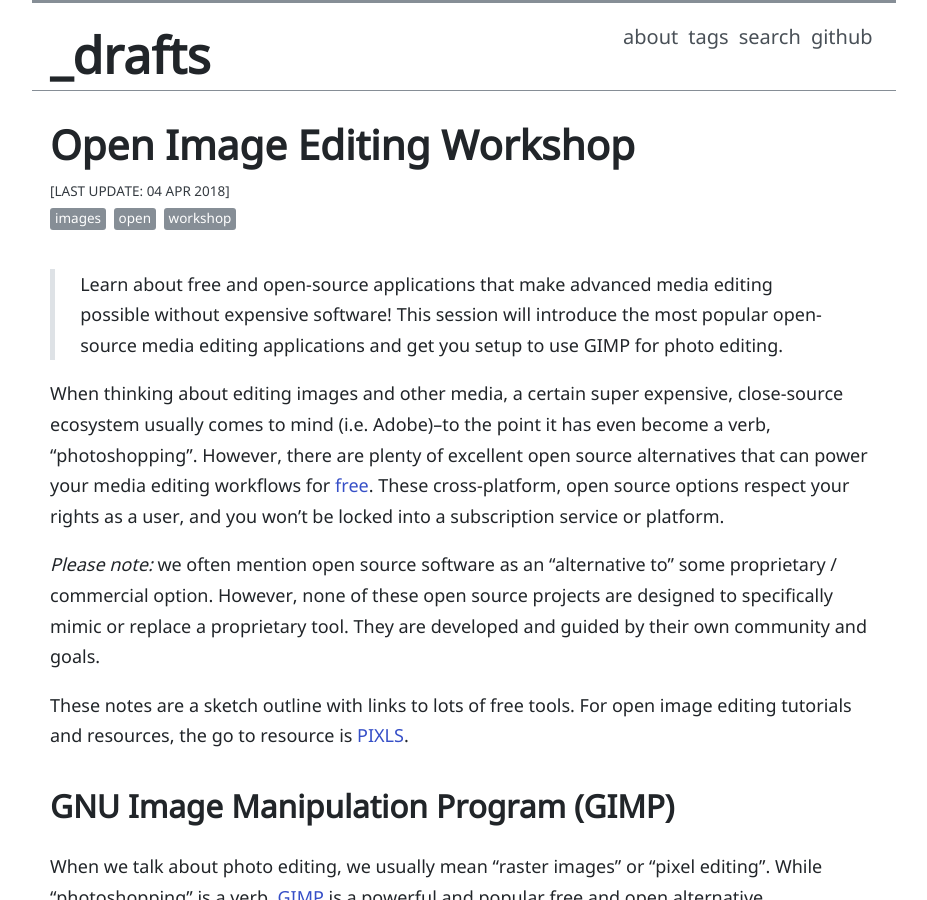
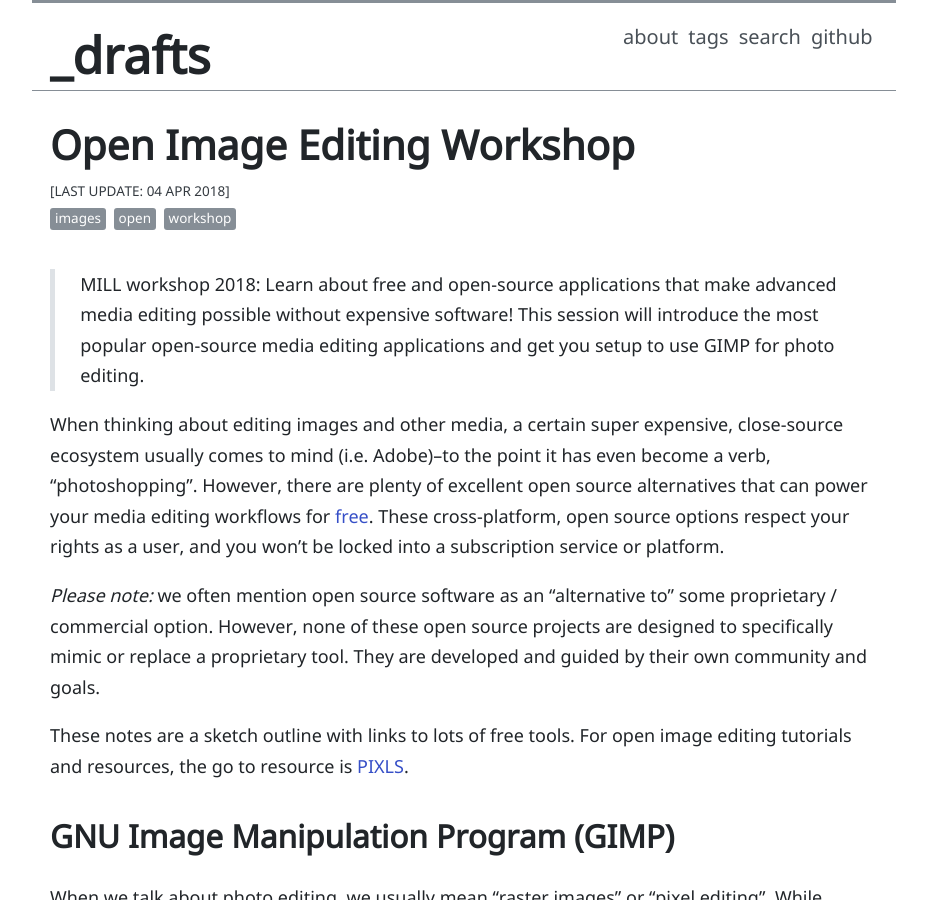
Before and after one commit to evanwill/_drafts, a Jekyll site: the page built from _notes/open-image.md, in a window 1280 px wide and 900 px high. Shown: the whole window, without its empty margins (176-1103 px from the left). Built offline with Jekyll 4.4.1, drawn with Linux system fonts in a browser that asks for light colours; some of the changed text lies outside the part shown.

Commit message:
udate video editing

```diff
--- a/_notes/open-image.md
+++ b/_notes/open-image.md
@@ -5,7 +5,8 @@ tags: [images, open, workshop]
 date: 2018-04-04
 ---
 
-> Learn about free and open-source applications that make advanced media editing possible without expensive software! This session will introduce the most popular open-source media editing applications and get you setup to use GIMP for photo editing.
+> MILL workshop 2018: Learn about free and open-source applications that make advanced media editing possible without expensive software!
+> This session will introduce the most popular open-source media editing applications and get you setup to use GIMP for photo editing.
 
 When thinking about editing images and other media, a certain super expensive, close-source ecosystem usually comes to mind (i.e. Adobe)--to the point it has even become a verb, "photoshopping".
 However, there are plenty of excellent open source alternatives that can power your media editing workflows for [free](https://www.gnu.org/philosophy/free-sw.en.html){:target="_blank"}.
```
Also changed, not shown: other parts of _notes/open-image.md (+5 -4 lines).
